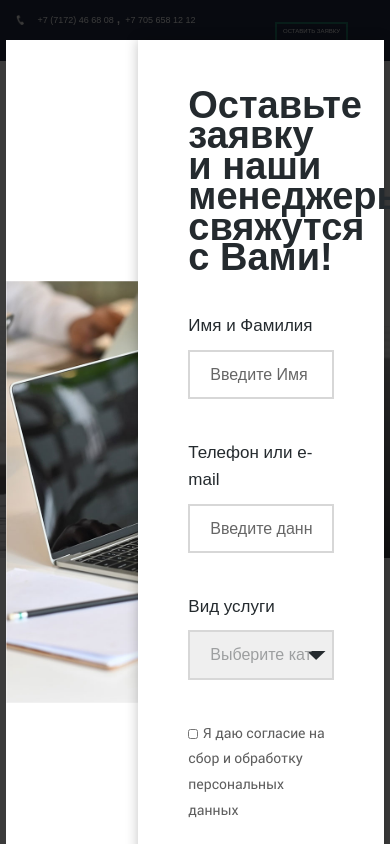
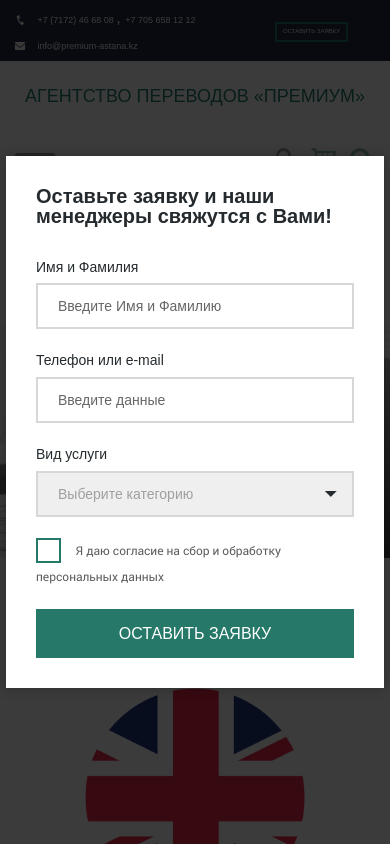
Before and after one commit to zhuman07/premium_site, a website: page app/index.html in a window 390 px wide. Both pictures are taken after a click on the link "ОСТАВИТЬ ЗАЯВКУ". Shown: the top 844 px of the page. Drawn offline with Linux system fonts and the light colour scheme; some packages are replaced by stand-ins of ours; a web font is replaced by a local one.

Commit message:
modal form is completed

```diff
--- a/app/index.html
+++ b/app/index.html
@@ -306,15 +306,15 @@
 		<form action="" class="request-modal-form">
 			<h2>Оставьте заявку и наши менеджеры свяжутся с Вами!</h2>
 			<div class="request-modal-form__group">
-				<label for="">Имя и Фамилия</label>
+				<label for="" class="request-modal-form__group-label">Имя и Фамилия</label>
 				<input type="text" placeholder="Введите Имя и Фамилию" class="modal-input">
 			</div>
 			<div class="request-modal-form__group">
-				<label for="">Телефон или e-mail</label>
+				<label for="" class="request-modal-form__group-label">Телефон или e-mail</label>
 				<input type="text" placeholder="Введите данные" class="modal-input">
 			</div>
 			<div class="request-modal-form__group">
-				<label for="">Вид услуги</label>
+				<label for="" class="request-modal-form__group-label">Вид услуги</label>
 				<select name="" id="" class="modal-select">
 					<option value="">Выберите категорию</option>
 					<option value="">Категория 1</option>
@@ -322,7 +322,11 @@
 				</select>
 			</div>
 			<div class="request-modal-form__group">
-				<input type="checkbox" class="modal-checkbox"> <span class="request-modal-form__hint">Я даю согласие на сбор и обработку персональных данных</span>
+				<label for="confirm" class="modal-checkbox">
+					<input type="checkbox" class="modal-checkbox__input" id="confirm">
+					<span class="modal-checkbox__checkmark"></span>
+				</label>
+				<label for="confirm" class="request-modal-form__hint">Я даю согласие на сбор и обработку персональных данных</label>
 			</div>
 			<button class="request-modal-form__btn">оставить заявку</button>
 		</form>
--- a/sass/_media.sass
+++ b/sass/_media.sass
@@ -186,6 +186,33 @@
 	#main-map
 		height: 250px
 
+	.request-modal-form
+		padding: 30px
+		float: none
+		width: 100%
+		h2
+			font-size: 20px
+			line-height: 1
+			margin-bottom: 30px
+		&__group
+			margin-bottom: 20px
+		&__group-label
+			font-size: 14px
+			margin-bottom: 5px
+		&__hint
+			font-size: 12px
+		&__btn
+			font-size: 16px
+
+	.modal-input, .modal-select
+		font-size: 14px
+
+	.modal-select
+		background-size: 12px 6px
+
+	.modal-checkbox
+		margin-right: 10px
+
 	/*Disable Animation on Mobile Devices*/
 	.animated
 		/*CSS transitions*/
--- a/sass/main.sass
+++ b/sass/main.sass
@@ -264,15 +264,25 @@ body textarea:required:valid
 		color: $black_grey
 	&__group
 		margin-bottom: 40px
-		label
-			display: block
-			font-size: 17px
-			color: $black_grey
-			margin-bottom: 10px
+	&__group-label
+		display: block
+		font-size: 17px
+		color: $black_grey
+		margin-bottom: 10px
 	&__hint
 		font-family: $r_regular
 		font-size: 14px
 		color: #5e5e5e
+	&__btn
+		background-color: #267968
+		width: 100%
+		border: 2px solid #267968
+		text-transform: uppercase
+		font-size: 20px
+		color: #fff
+		padding: 10px 0
+		&:hover
+			background-color: $green
 
 .modal-input
 	color: #9d9fa0
@@ -285,6 +295,7 @@ body textarea:required:valid
 	border: 2px solid #d7d7d7
 	width: 100%
 	padding: 10px 20px
+	position: relative
 	appearance: none
 	background-image: url('../img/icons/drop-down.png')
 	background-repeat: no-repeat
@@ -293,9 +304,47 @@ body textarea:required:valid
 		background-image: url('../img/icons/drop-down-active.png')
 
 .modal-checkbox
+	display: inline-block
+	position: relative
+	width: 25px
+	height: 25px
+	cursor: pointer
+	font-size: 22px
+	user-select: none
 	vertical-align: middle
-	width: 10px
-	height: 10px
+	margin-right: 20px
+	&:hover &__input ~ &__checkmark
+		background-color: #ccc
+	&__input
+		position: absolute
+		opacity: 0
+		cursor: pointer
+		height: 0
+		width: 0
+		&:checked ~ .modal-checkbox__checkmark
+			background-color: #fff
+		&:checked ~ .modal-checkbox__checkmark:after
+			display: block
+	&__checkmark
+		position: absolute
+		top: 0
+		left: 0
+		height: 25px
+		width: 25px
+		background-color: #fff
+		border: 2px solid #267968
+		&:after
+			content: ""
+			position: absolute
+			display: none
+			left: 9px
+			top: 5px
+			width: 5px
+			height: 10px
+			border: solid $green
+			border-width: 0 3px 3px 0
+			transform: rotate(45deg)
+
 
 //ALWAYS END
 @import "media"
```
Also changed, not shown: app/css/main.min.css.
